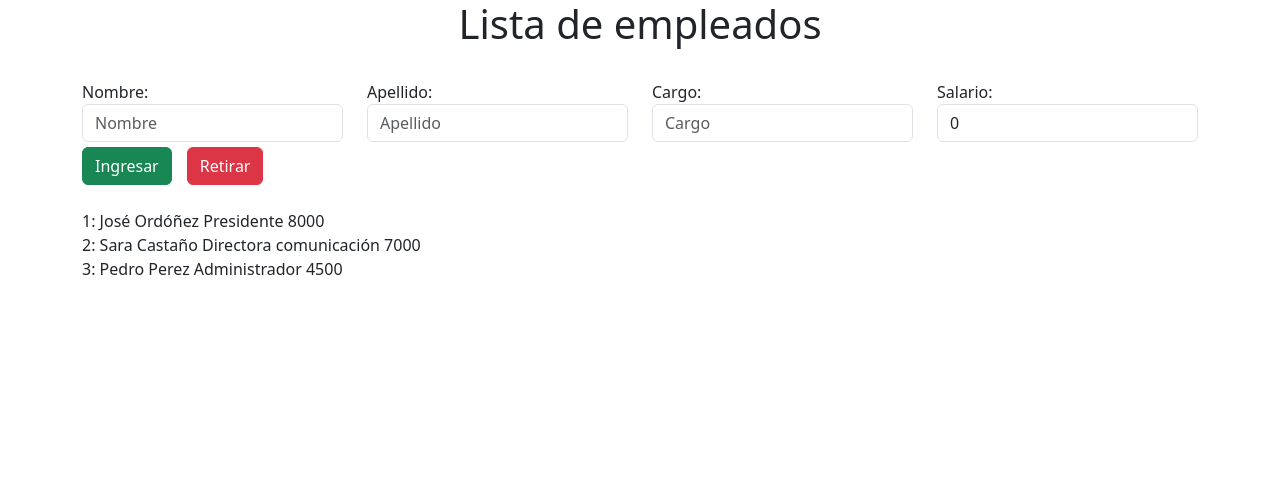
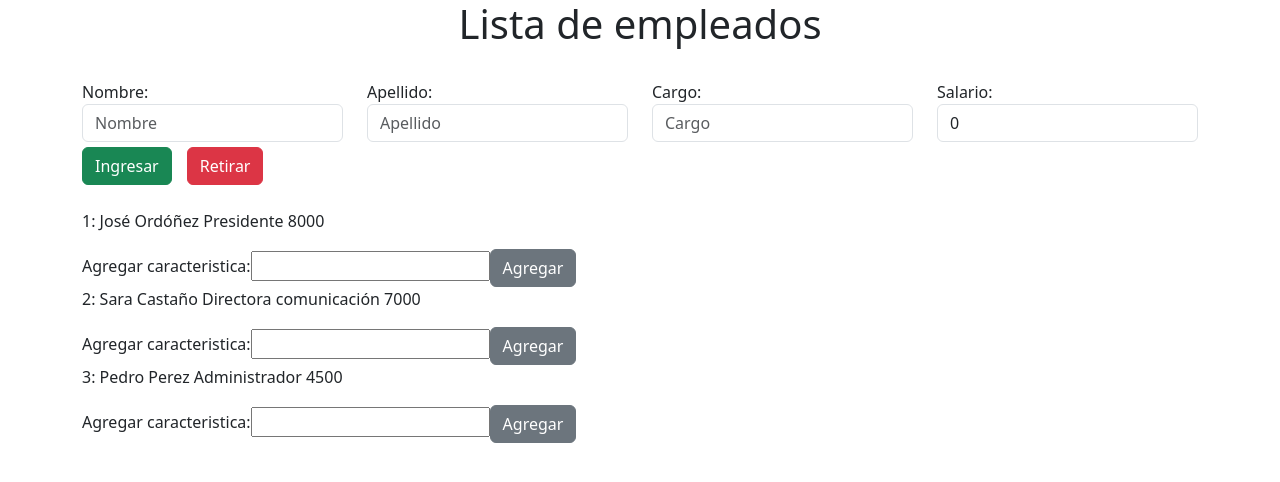
Before and after one commit to Jmob99/app-registro-empleados, an Angular app: page / in a window 1280 px wide. Shown: the top 482 px of the page. Built offline with nearby package versions, Linux system fonts and the light colour scheme.

Commit message:
se añade ejemplo relacionado con la interacción de componente hijo a padre

```diff
--- a/src/app/caracteristicas-empleado/caracteristicas-empleado.component.html
+++ b/src/app/caracteristicas-empleado/caracteristicas-empleado.component.html
@@ -1 +1,3 @@
-<p>caracteristicas-empleado works!</p>
+<label>Agregar caracteristica: </label>
+<input type="text" #nuevaCaracteristica>
+<button type="button" (click)="addCaracteristicaEmpleado(nuevaCaracteristica.value)" class="btn btn-secondary">Agregar</button>
--- a/src/app/caracteristicas-empleado/caracteristicas-empleado.component.ts
+++ b/src/app/caracteristicas-empleado/caracteristicas-empleado.component.ts
@@ -1,4 +1,4 @@
-import { Component } from '@angular/core';
+import { Component, EventEmitter, Output } from '@angular/core';
 
 @Component({
   selector: 'app-caracteristicas-empleado',
@@ -7,4 +7,11 @@ import { Component } from '@angular/core';
 })
 export class CaracteristicasEmpleadoComponent {
 
+
+  @Output() caracteristicasEmpleados = new EventEmitter<string>();
+
+  addCaracteristicaEmpleado(value:string){
+    this.caracteristicasEmpleados.emit(value);
+  }
+
 }
--- a/src/app/hijo/hijo.component.html
+++ b/src/app/hijo/hijo.component.html
@@ -4,6 +4,10 @@
         <div >
            {{indice+1}}: {{empleadosEnlace.nombre}} {{empleadosEnlace.apellido}} {{empleadosEnlace.cargo}} {{empleadosEnlace.salario}}
         </div>
+        <ul style="list-style: none;">
+          <li *ngFor="let caracteristica of arrayCaracteristicas">{{caracteristica}}</li>
+        </ul>
+        <app-caracteristicas-empleado (caracteristicasEmpleados)="addCaracteristica($event)"></app-caracteristicas-empleado>
       </div>
     </div>
   </div>
--- a/src/app/hijo/hijo.component.ts
+++ b/src/app/hijo/hijo.component.ts
@@ -10,4 +10,10 @@ export class HijoComponent {
 
   @Input() empleadosEnlace:Empleado;
   @Input() indice:number;
+
+  arrayCaracteristicas = [''];
+
+  addCaracteristica(newCaracteristica: string) {
+    this.arrayCaracteristicas.push(newCaracteristica);
+  }
 }
```
